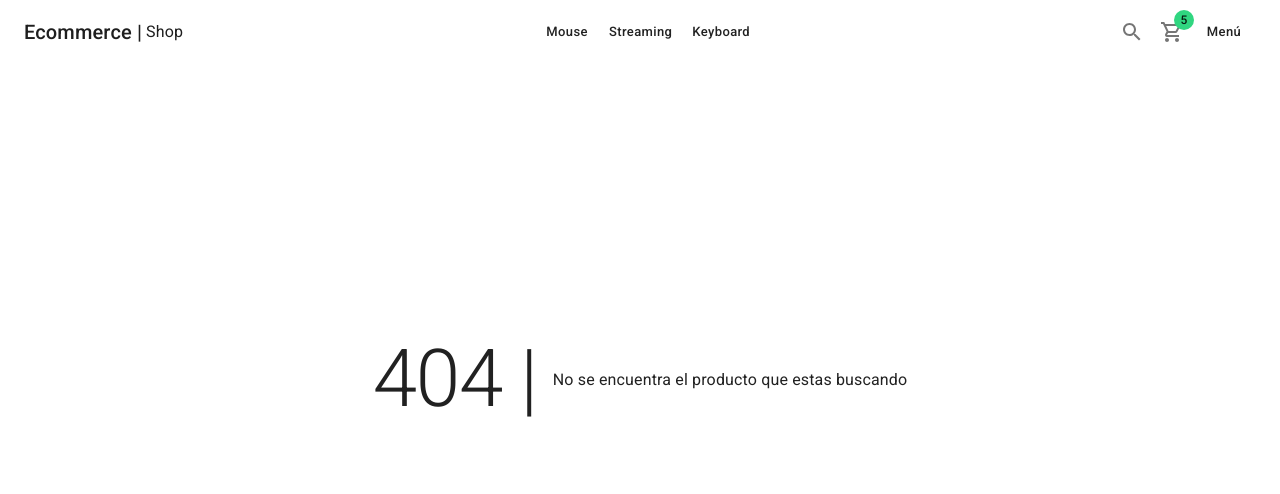
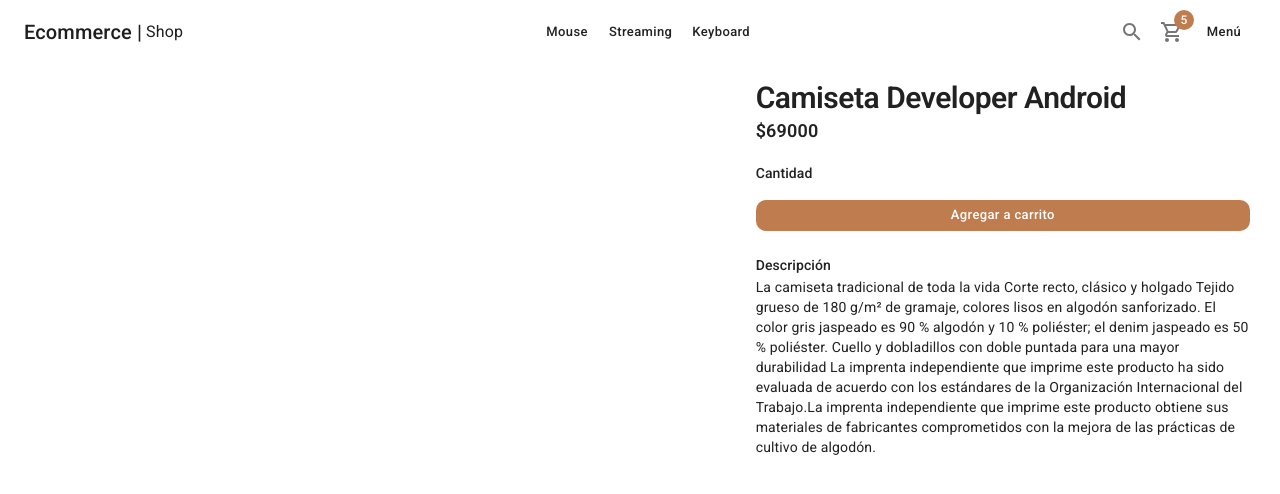
Before and after one commit to Gisalberht/ecommerce-prueba, a Next.js app: page /product/slug in a window 1280 px wide. Before the commit this address had no page. Shown: the top 494 px of the page. Built offline with nearby package versions, Linux system fonts and the light colour scheme.

Commit message:
Estado del proyecto al finalizar el video numero 4: ProductCard - ProductList - ProductPage

```diff
--- a/interfaces/index.ts
+++ b/interfaces/index.ts
@@ -0,0 +1 @@
+export * from './products'
--- a/pages/index.tsx
+++ b/pages/index.tsx
@@ -1,4 +1,3 @@
-
 import { Card, CardActionArea, CardMedia, Grid, Typography } from '@mui/material';
 import { ShopLayout } from '../components/layouts';
 import { ProductList } from '@/components/products';
@@ -11,6 +10,7 @@
   <ShopLayout title={'Ecommerce Sena - Home'} pageDescription={'Encuentra tus mejores articulos para tu coleccion de Piedras'}>
     <Typography variant='h1' component='h1'>Tienda</Typography>
     <Typography variant='h2' sx={{mb: 1}}>Articulos</Typography>
+
     <ProductList products={initialData.products as any}/>
   </ShopLayout>
   )
--- /dev/null
+++ b/pages/product/slug.tsx
@@ -0,0 +1,40 @@
+import { ShopLayout } from "@/components/layouts"
+import { initialData } from "@/database/products"
+import { Box, Button, Chip, Grid, Typography } from "@mui/material"
+
+const product = initialData.products[0]
+
+export const ProductPage = () => {
+  return (
+    <ShopLayout title={product.title} pageDescription={product.description}>
+      <Grid container spacing={3}>
+        <Grid item xs={12} sm={7}>
+          {/* slideShow */}
+        </Grid>
+        <Grid item xs={12} sm={5}>
+          <Box display='flex' flexDirection='column'>
+            {/* titles */}
+            <Typography variant="h1" component="h1">{product.title}</Typography>
+            <Typography variant="subtitle1" component="h2">{`$${product.price}`}</Typography>
+            {/* Amounts */}
+            <Box sx={{my: 2}}>
+              <Typography variant="subtitle2">Cantidad</Typography>
+              {/* itemcounter */}
+            </Box>
+            <Button color="secondary" className="circular-btn">
+              Agregar a carrito
+            </Button>
+            {/* <Chip label='No hay disponibles' color='error' variant='outlined'/> */}
+            {/* Descripcion */}
+            <Box sx={{mt: 3}}>
+              <Typography variant="subtitle2">Descripción</Typography>
+              <Typography variant="body2">{product.description}</Typography>
+            </Box>
+          </Box>
+        </Grid>
+      </Grid>
+    </ShopLayout>
+  )
+}
+
+export default ProductPage
--- a/styles/globals.css
+++ b/styles/globals.css
@@ -25,7 +25,7 @@
 }
 
 .circular-btn:hover {
-  background-color: #30d680 !important;
+  background-color: #bf7c4e !important;
 }
 
 
--- a/themes/light-theme.ts
+++ b/themes/light-theme.ts
@@ -8,7 +8,7 @@
       main: '#1E1E1E',
     },
     secondary: {
-      main: '#30d680',
+      main: '#bf7c4e',
     },
     info: {
       main: '#fff',
```
Also changed, not shown: components/products/ProductCard.tsx (+7 -1 lines).
